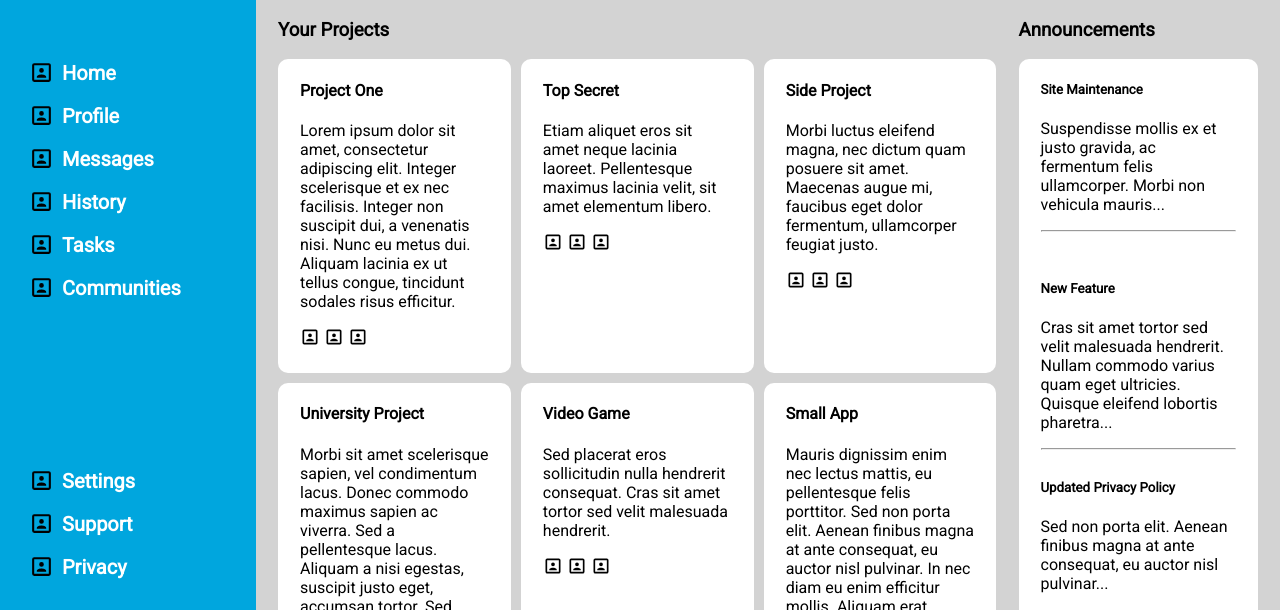
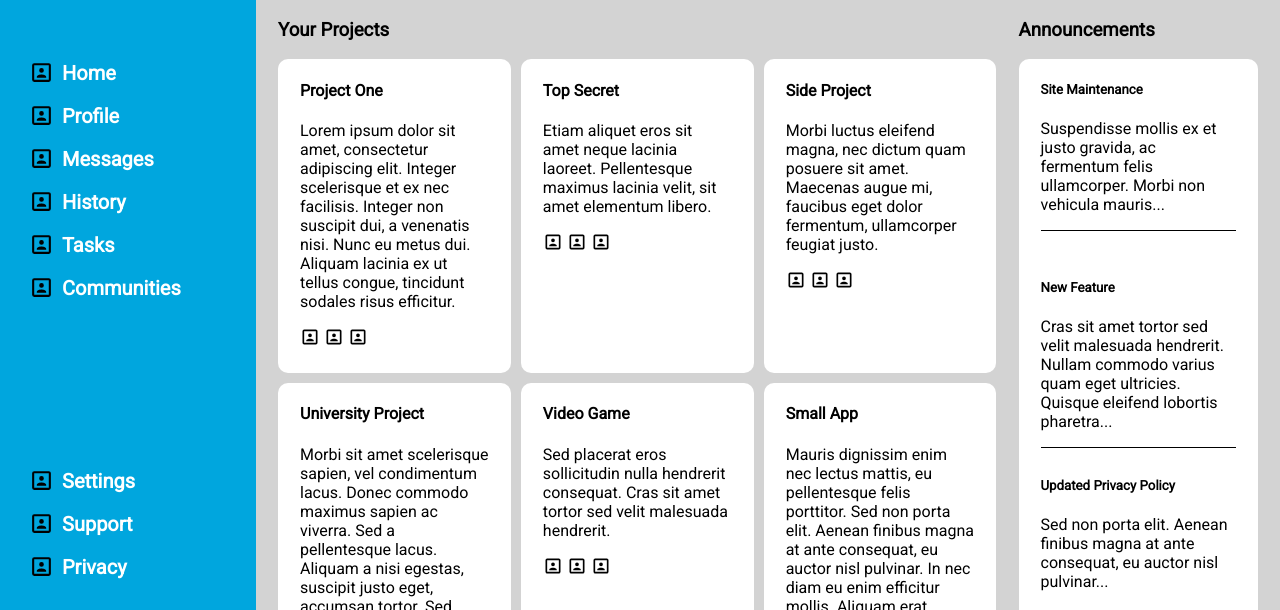
Before and after one commit to Volfy/admin-dash-odin, a plain HTML site: page index.html in a window 1280 px wide. Shown: the part 190-800 px from the top of the page. Drawn offline with Linux system fonts and the light colour scheme.

Commit message:
fix horizontal rules

```diff
--- a/styles.css
+++ b/styles.css
@@ -262,3 +262,8 @@
     color: inherit;
     text-decoration: initial;
 }
+hr {
+    border: none;
+    height: 1px;
+    background-color: black;
+}
```
